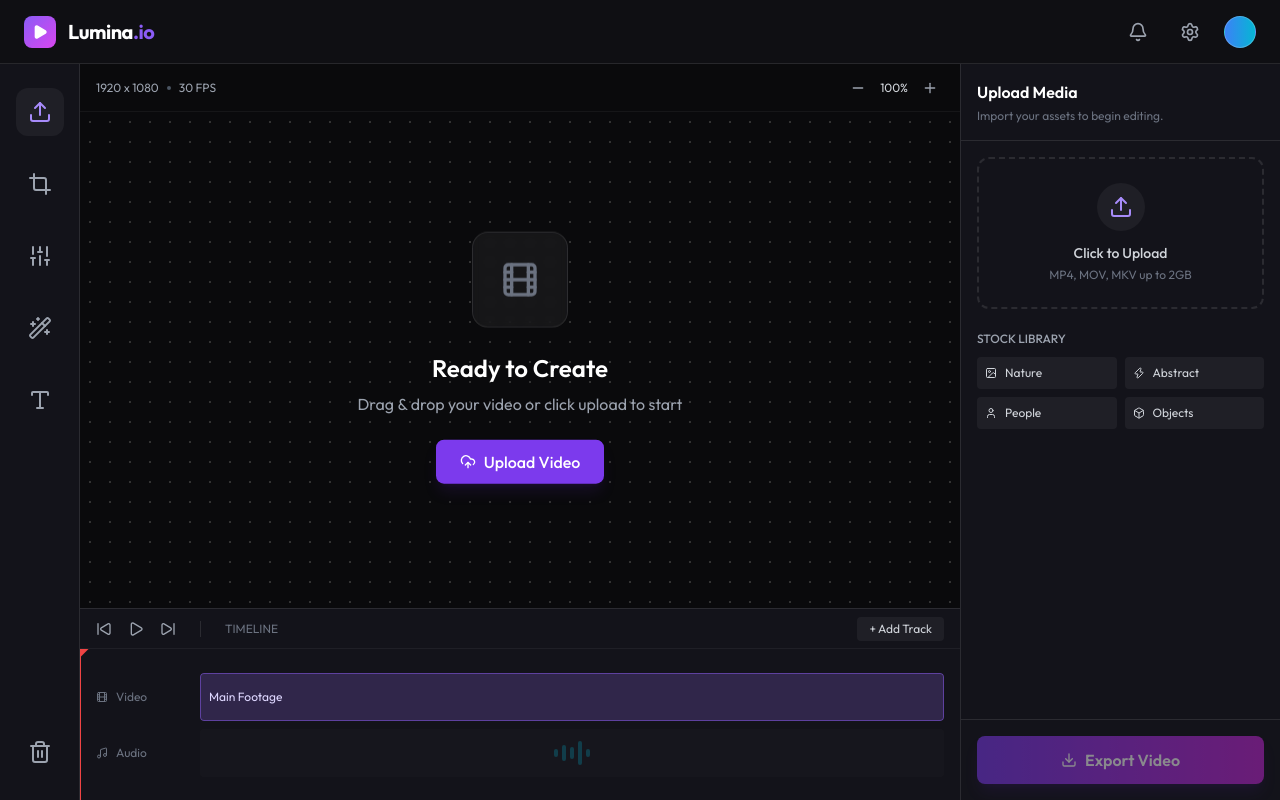
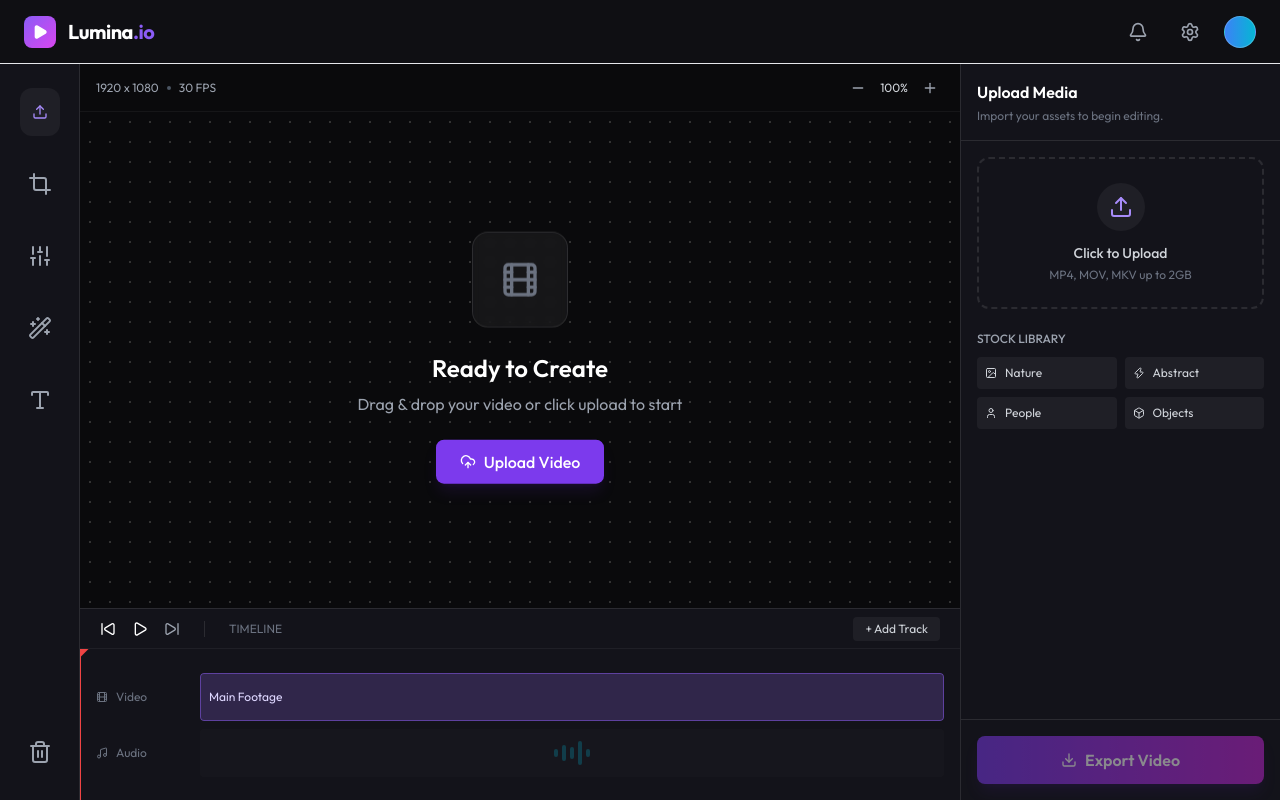
Before and after one commit to raghpadukone-lgtm/Vmake, a plain HTML site: page index.html in a window 1280 px wide. Drawn offline with nearby package versions, Linux system fonts and the light colour scheme.

Commit message:
Update index.html

```diff
--- a/index.html
+++ b/index.html
@@ -108,7 +108,7 @@
 <body class="h-screen flex flex-col">
 
     <!-- Navbar -->
-    <nav class="h-16 border-b border-white/10 flex items-center justify-between px-6 bg-[#0f0f13] z-50">
+    <nav class="h-16 border-b border-blue/10 flex items-center justify-between px-6 bg-[#0f0f13] z-50">
         <div class="flex items-center gap-3">
             <div class="w-8 h-8 bg-gradient-to-br from-violet-500 to-fuchsia-500 rounded-lg flex items-center justify-center">
                 <i data-lucide="play" class="w-4 h-4 text-white fill-white"></i>
@@ -129,7 +129,7 @@
         <!-- Left Sidebar: Tools -->
         <aside class="w-20 border-r border-white/10 flex flex-col items-center py-6 gap-6 bg-[#13131a]">
             <button onclick="switchTab('upload')" class="tool-btn group relative p-3 rounded-xl hover:bg-white/5 transition-all text-violet-400 bg-white/5">
-                <i data-lucide="upload" class="w-6 h-6"></i>
+                <i data-lucide="upload" class="w-4 h-6"></i>
                 <span class="absolute left-14 bg-violet-600 text-white text-xs px-2 py-1 rounded opacity-0 group-hover:opacity-100 transition-opacity whitespace-nowrap pointer-events-none">Upload</span>
             </button>
             <button onclick="switchTab('transform')" class="tool-btn group relative p-3 rounded-xl hover:bg-white/5 transition-all text-gray-400 hover:text-white">
@@ -218,9 +218,9 @@
             <!-- Bottom Timeline -->
             <div class="h-48 bg-[#13131a] border-t border-white/10 flex flex-col">
                 <!-- Timeline Toolbar -->
-                <div class="h-10 border-b border-white/5 flex items-center px-4 gap-4">
-                    <button class="text-gray-400 hover:text-white"><i data-lucide="skip-back" class="w-4 h-4"></i></button>
-                    <button class="text-gray-400 hover:text-white"><i data-lucide="play" class="w-4 h-4"></i></button>
+                <div class="h-10 border-b border-white/5 flex items-center px-5 gap-4">
+                    <button class="text-white-400 hover:text-white"><i data-lucide="skip-back" class="w-4 h-4"></i></button>
+                    <button class="text-white-400 hover:text-white"><i data-lucide="play" class="w-4 h-4"></i></button>
                     <button class="text-gray-400 hover:text-white"><i data-lucide="skip-forward" class="w-4 h-4"></i></button>
                     <div class="w-px h-4 bg-white/10 mx-2"></div>
                     <span class="text-xs text-gray-500">TIMELINE</span>
```
